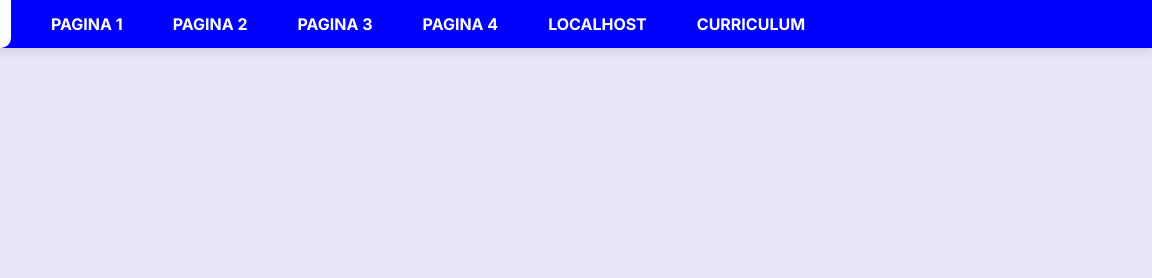
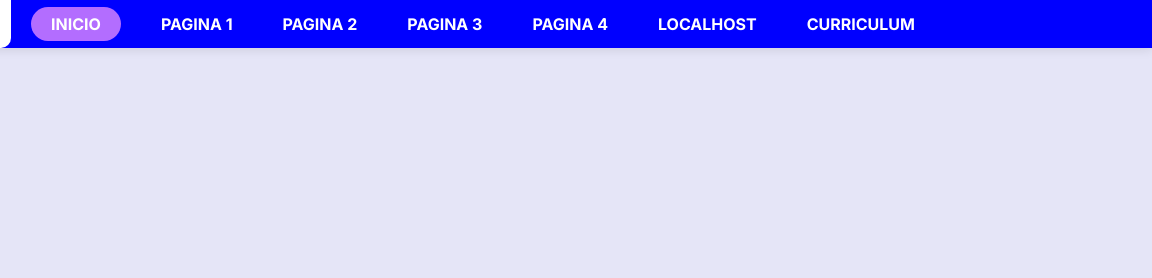
Before and after one commit to chifuchi/paginaweb0, a plain HTML site: page index.html in a window 1280 px wide. Shown: the top 278 px of the page, 128-1280 px from the left. Drawn offline with Linux system fonts and the light colour scheme.

Commit message:
Update index.html

```diff
--- a/index.html
+++ b/index.html
@@ -28,6 +28,7 @@
             </div>
 
             <div class="menu-items">
+                <a href="https://chifuchi.github.io/inicio/" class="menu-item home-button">INICIO</a>
                <a href="https://chifuchi.github.io/paginaweb0/" class="menu-item">PAGINA 1</a>
                 <a href="https://chifuchi.github.io/paginaminimalista/" class="menu-item">PAGINA 2</a>
                 <a href="https://chifuchi.github.io/pagina-web-con-boostrap/" class="menu-item">PAGINA 3</a>
```
